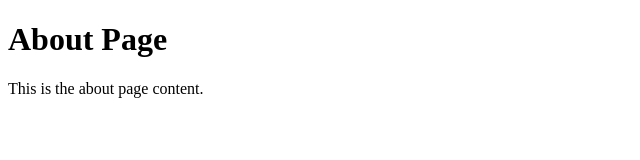
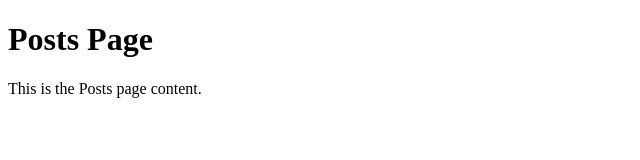
Before and after one commit to mariHidream/marihidream.github.io, a Next.js app: page /posts in a window 1280 px wide. Shown: the top 160 px of the page, without its empty margins (0-640 px from the left). Built offline with nearby package versions, Linux system fonts and the light colour scheme.

Commit message:
빌드하지

```diff
--- a/package.json
+++ b/package.json
@@ -24,9 +24,8 @@
     "dev": "next dev -p 3001",
     "build": "next build",
     "start": "next start -p 3001",
-    "lint": "next lint",
-    "predeploy": "npm run build",
-    "deploy": "gh-pages -d build"
+    "lint": "eslint . --ext .js,.jsx,.ts,.tsx",
+    "deploy": "gh-pages -d .next"
   },
   "eslintConfig": {
     "extends": [
--- a/src/pages/posts/index.tsx
+++ b/src/pages/posts/index.tsx
@@ -3,8 +3,8 @@ import React from 'react';
 const PostPage: React.FC = () => {
   return (
     <div>
-      <h1>About Page</h1>
-      <p>This is the about page content.</p>
+      <h1>Posts Page</h1>
+      <p>This is the Posts page content.</p>
     </div>
   );
 };
```
Also changed, not shown: src/pages/posts/[id].tsx (+11 -0 lines).
